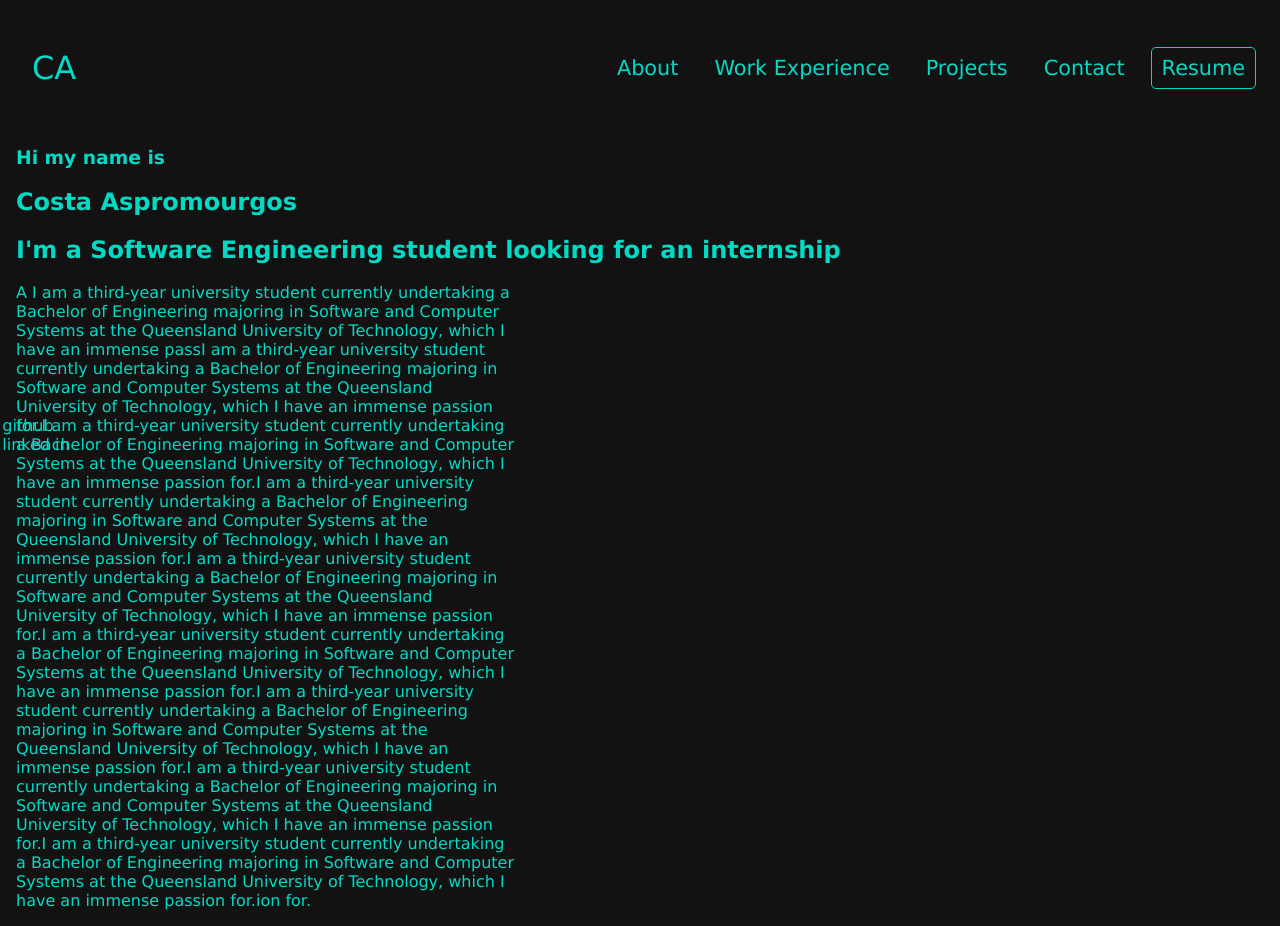
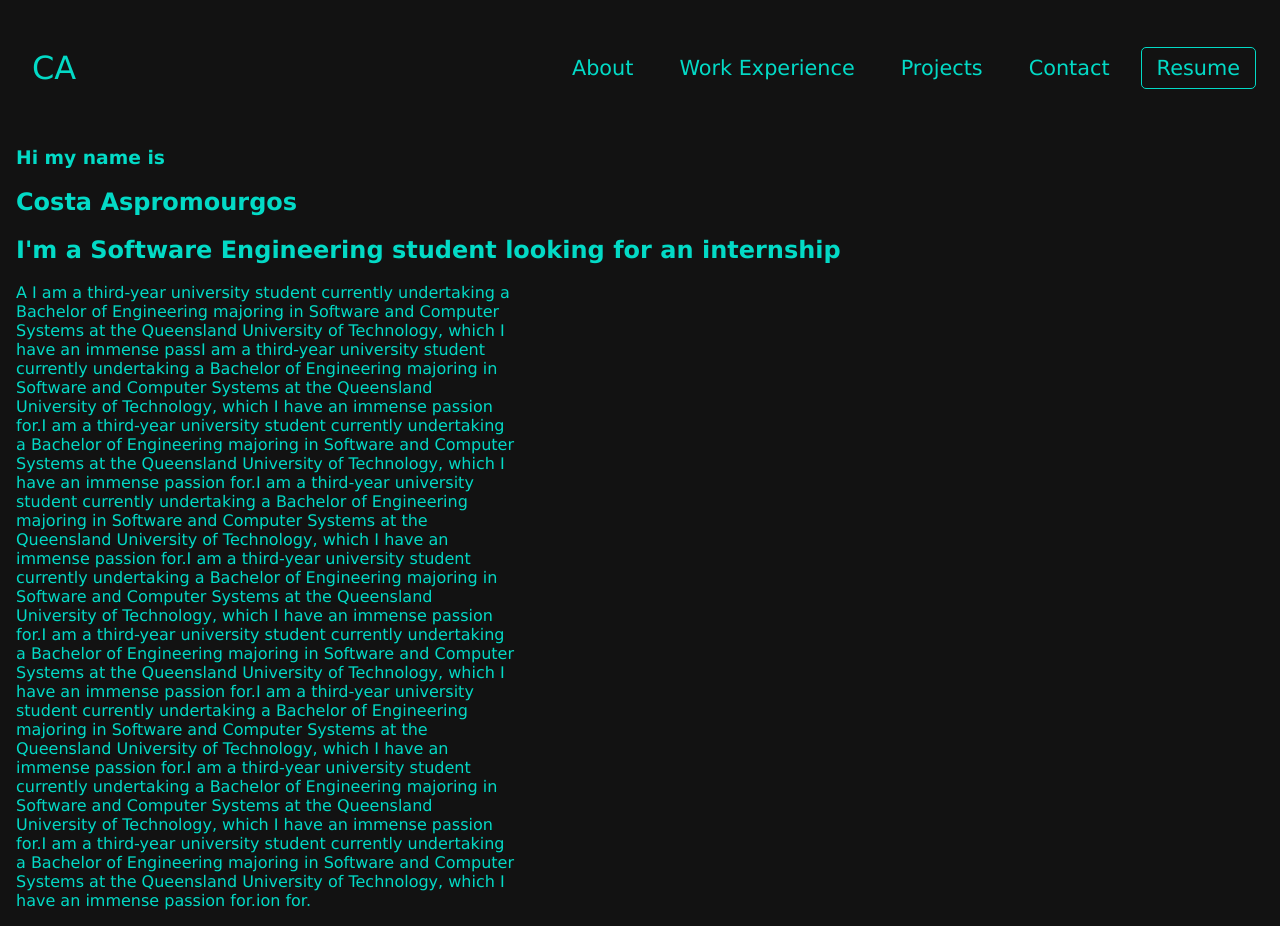
Before and after one commit to CostaAspro708/me, a React (Create React App) app: page / in a window 1280 px wide. Built offline with nearby package versions, Linux system fonts and the light colour scheme.

Commit message:
formating off hamburger menu

```diff
--- a/src/App.css
+++ b/src/App.css
@@ -16,7 +16,7 @@ nav ul li{
 
 nav ul li a {
     font-size: 1.3rem;
-    padding: 8px 10px;
+    padding: 8px 15px;
     text-decoration: none;
     color: #03dac6;
 }
@@ -65,21 +65,6 @@ header {
     height: 7vh;
 }
 
-.sidebar {
-    top: 0;
-    position: fixed;
-    width: 200px;
-    height: 100%;
-    border: thin;
-    border-color: white;
-}
-.sidebar ul {
-    list-style-type: none;
-    position: fixed;
-    top: 50%;
-    transform: translate(-50%, 0);
-}
-
 .para {
     width: 500px;
 }
@@ -92,11 +77,13 @@ header {
     .hamburger{
         display: flex;
         cursor: pointer;
+        z-index: 1;
     }
     nav ul {
+        padding-top: 100px;
         flex-direction: column;
         position: absolute;
-        top: 14vh;
+        top: 0vh;
         right: -150%;
         background-color: #1f2933;
         height: 86vh;
@@ -105,7 +92,9 @@ header {
         transition: right 0.3s ease-in;
     }
     nav ul li {
-        margin-right: 0px;
+        margin-right: 15px;
+        padding: 0 0;
+        margin-top: -200px;
 
     }
     .menu-slide{
--- a/src/App.js
+++ b/src/App.js
@@ -31,17 +31,6 @@ function NavBar(){
   );
 }
 
-function SideBar(){
-
-  return(
-    <div class="sidebar">
-      <ul>
-      <li>github</li>
-      <li>linked in</li>
-      </ul>
-    </div>
-  );
-}
 
 function App() {
 
@@ -56,7 +45,6 @@ function App() {
           <NavBar/>
       </header>
       <body className="App-body">
-        <SideBar/>
         <div class="Me">
           <h3>Hi my name is</h3>
           <h2>Costa Aspromourgos</h2>
```
